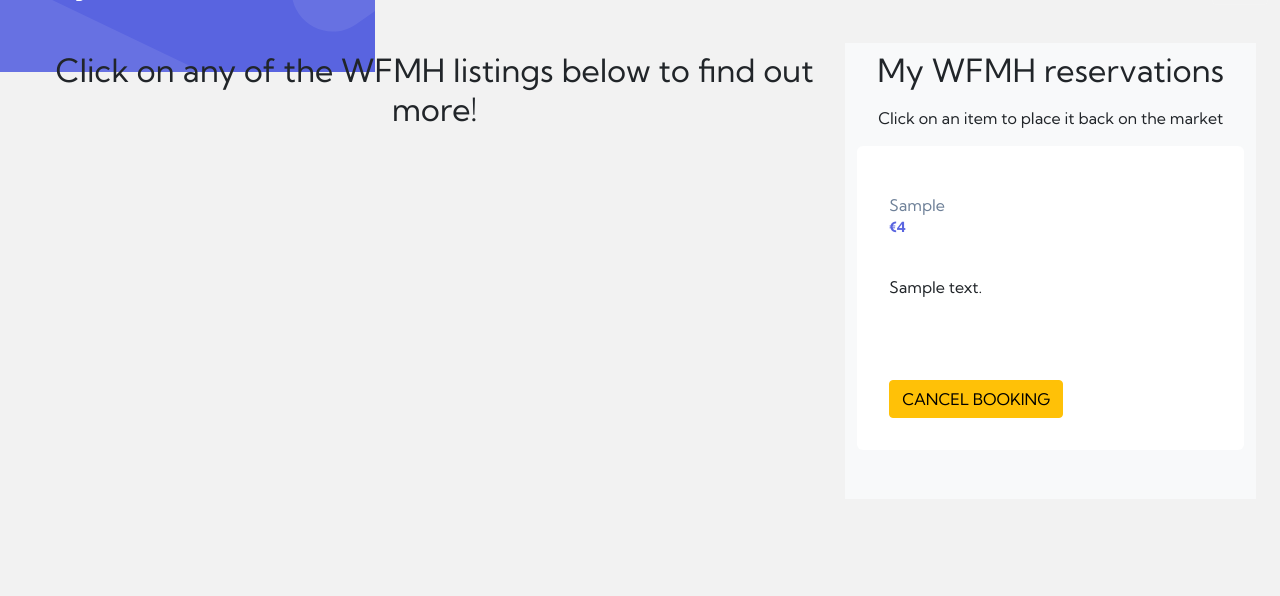
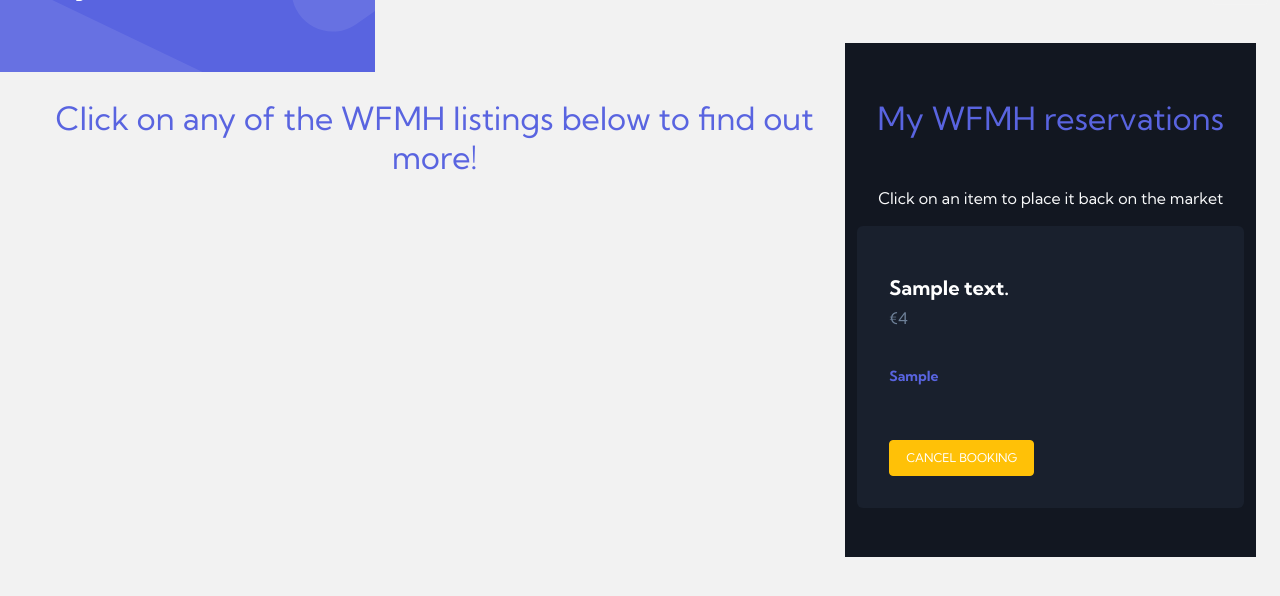
Before and after one commit to loosenthedark/work-from-my-home, a Flask app: page /browse in a window 1280 px wide. Shown: the part 64-660 px from the top of the page. Run offline with Flask 2, Linux system fonts and the light colour scheme; a user stored in the database is signed in; tables that the repository leaves empty hold one stand-in row (values such as "Sample post"); some web fonts are replaced.

Commit message:
Apply contrasting colour & styling to My Homes col

```diff
--- a/wfmh/routes.py
+++ b/wfmh/routes.py
@@ -1,4 +1,3 @@
-import matplotlib.pyplot as plt
 import random
 from flask import flash, redirect, render_template, request, url_for
 from flask_login import current_user, login_required, login_user, logout_user
--- a/wfmh/static/css/style.css
+++ b/wfmh/static/css/style.css
@@ -3,6 +3,10 @@
   background-color: #f2f2f2;
   background-image: url('../images/backgrounds/bg-pattern-header.svg');
   background-repeat: no-repeat;
+}
+
+h2 {
+  color: #5964E0;
 }
 
 h3 {
@@ -19,6 +23,10 @@
   color: #19202d;
 }
 
+.my-reservations .card h4 {
+  color: #fff;
+}
+
 h5 {
   font-weight: 400;
   font-size: 1rem;
@@ -33,6 +41,10 @@
   color: #5964e0;
 }
 
+.btn {
+  font-size: .75rem;
+}
+
 .navbar-brand,
 .navbar-toggler {
   position: relative;
@@ -43,11 +55,19 @@
   left: 0.75rem;
 }
 
+.my-reservations {
+  background: #121721;
+}
+
 .card {
   border-radius: 0.375rem;
   border: none;
   margin-bottom: 3.0625rem;
   position: relative;
+}
+
+.my-reservations .card {
+  background: #19202d;
 }
 
 .card-avatar {
@@ -58,7 +78,6 @@
   height: 3.125rem;
   border-radius: 30%;
   color: #fff;
-  background-color: #005960;
 }
 
 .card-body {
--- a/wfmh/templates/base.html
+++ b/wfmh/templates/base.html
@@ -56,7 +56,7 @@
           <span class="navbar-toggler-icon"></span>
         </button>
         <div class="collapse navbar-collapse" id="navbarSupportedContent">
-          <ul class="navbar-nav me-auto mb-2 mb-lg-0">
+          <ul class="navbar-nav navbar-dark bg-info me-auto my-5 mb-lg-0 p-3">
             <li class="nav-item">
               <a
                 class="nav-link active"
--- a/wfmh/templates/browse.html
+++ b/wfmh/templates/browse.html
@@ -2,7 +2,7 @@
 block content %}
 <div class="row m-4">
   <div class="col-md-8 px-0">
-    <h2 class="text-center mb-3 pt-2 px-2">
+    <h2 class="text-center my-5 pt-2 px-2">
       Click on any of the WFMH listings below to find out more!
     </h2>
     {% for home in available_homes %} {% include 'helpers/modals_booking.html'
@@ -57,24 +57,22 @@
     </div>
     {% endfor %}
   </div>
-  <div class="col-md-4 bg-light">
-    <h2 class="text-center mb-3 pt-2 px-2">My WFMH reservations</h2>
-    <p class="text-center mb-3">
+  <div class="col-md-4 my-reservations">
+    <h2 class="text-center my-5 pt-2 px-2">My WFMH reservations</h2>
+    <p class="text-center text-light mb-3">
       Click on an item to place it back on the market
     </p>
     {% for home in my_homes %} {% include 'helpers/modals_cancellation.html' %}
     <div class="card">
       <!-- <img src="https://picsum.photos/300/450" class="card-img-top" alt="..." /> -->
       <div class="card-body">
-        <h5 class="card-title">{{ home.location }}</h5>
-        <h6 class="card-subtitle">€{{ home.daily_rate }}</h6>
-        <p class="card-text">{{ home.summary }}</p>
-      </div>
-      <div class="card-body">
+        <h4 class="card-text">{{ home.summary }}</h4>
+        <h5 class="card-subtitle">€{{ home.daily_rate }}</h5>
+        <h6 class="card-title">{{ home.location }}</h6>
         <!-- button to trigger cancellation modal -->
         <button
           type="button"
-          class="btn btn-warning"
+          class="btn btn-warning mt-5 py-2 px-3 text-white"
           data-bs-toggle="modal"
           data-bs-target="#cancellationModal{{ home.id }}"
         >
--- a/wfmh/templates/home.html
+++ b/wfmh/templates/home.html
@@ -2,7 +2,7 @@
 heading %}Work From My Home home page{% endblock %} {% block content %}
 <div class="p-3 p-md-5 m-md-3 text-center bg-primary" style="color: #fff">
   <div class="col-md-5 p-lg-5 mx-auto my-5">
-    <h2 class="display-5 font-weight-normal">
+    <h2 class="display-5 font-weight-normal text-white">
       There are hundreds of homes available to work from, with locations and
       budgets to suit everyone...
     </h2>
```
